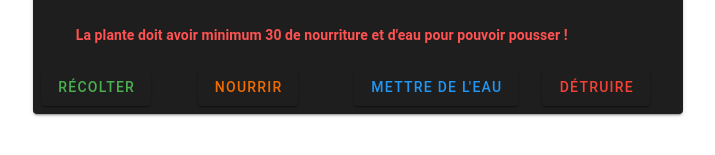
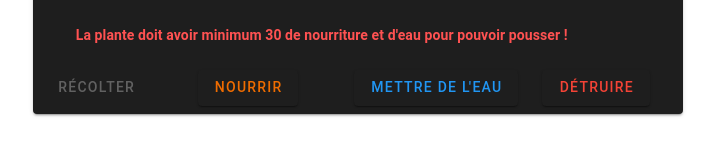
Before and after one commit to stomym/couffDrugsUI, a Vue app: page / in a window 1280 px wide. Shown: the part 497-652 px from the top of the page, without its empty margins (67-782 px from the left). Built offline with nearby package versions, Linux system fonts and the light colour scheme.

Commit message:
@upd plantHud

```diff
--- a/src/components/PlantHud.vue
+++ b/src/components/PlantHud.vue
@@ -88,7 +88,7 @@
             elevation="1"
             color="green"
             text
-            :disabled="isDeath && !canHarvest"
+            :disabled="isDeath || !canHarvest"
             v-text="$t('btn.harvest')"
             @click="harvest"
           />
@@ -209,10 +209,25 @@ export default {
       });
     },
     destroy() {
-      this.fetchDestroyPlant(this.plantInfo.sqlId);
+      this.$root
+        .$confirm(
+          this.$t('confirm.destroyPlant.title'),
+          this.$t('confirm.destroyPlant.desc'),
+          {
+            color: 'primary',
+            width: '40%'
+          }
+        )
+        .then((confirm) => {
+          if (confirm) {
+            this.fetchDestroyPlant(this.plantInfo.sqlId);
+          }
+        });
     },
     harvest() {
-      this.fetchHarvestPlant(this.plantInfo.sqlId);
+      if (this.canHarvest) {
+        this.fetchHarvestPlant(this.plantInfo.sqlId);
+      }
     }
   },
 };
```
